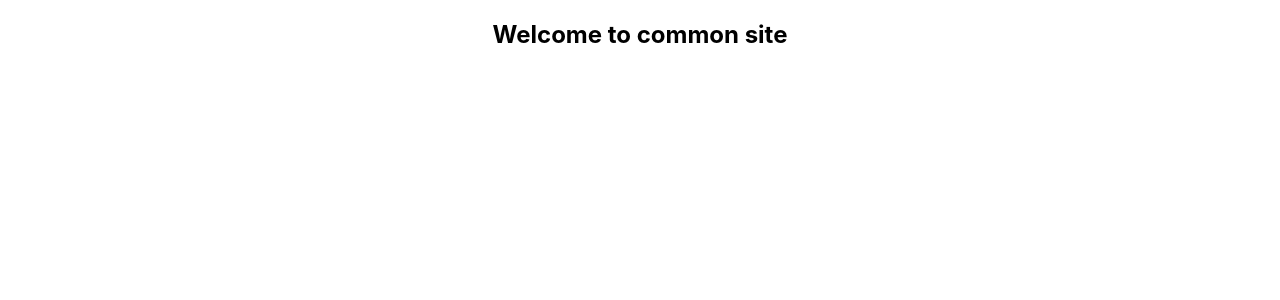
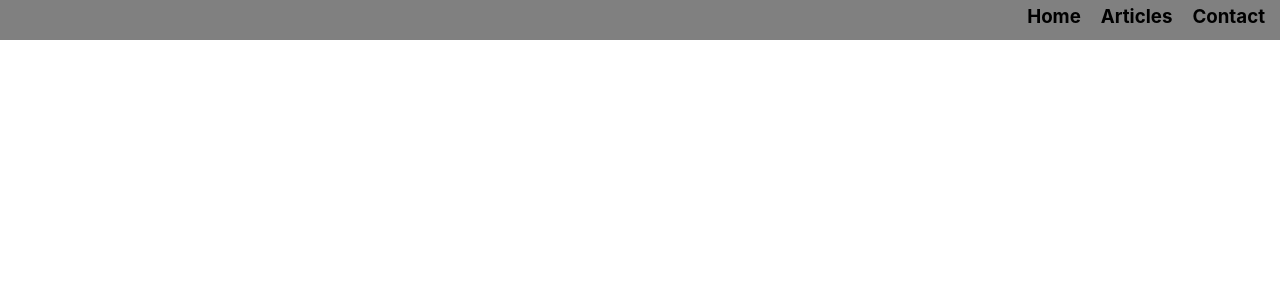
Before and after one commit to janitha000/common-site, a React (Create React App) app in the folder front-end/common/: page / in a window 1280 px wide. Shown: the top 300 px of the page. Built offline with nearby package versions, Linux system fonts and the light colour scheme.

Commit message:
Add Header

```diff
--- a/front-end/common/package.json
+++ b/front-end/common/package.json
@@ -8,6 +8,7 @@
     "@testing-library/user-event": "^7.2.1",
     "react": "^16.13.1",
     "react-dom": "^16.13.1",
+    "react-router-dom": "^5.2.0",
     "react-scripts": "3.4.3"
   },
   "scripts": {
--- a/front-end/common/src/App.css
+++ b/front-end/common/src/App.css
@@ -1,38 +1,3 @@
-.App {
-  text-align: center;
+* {
+  margin: 0px;
 }
-
-.App-logo {
-  height: 40vmin;
-  pointer-events: none;
-}
-
-@media (prefers-reduced-motion: no-preference) {
-  .App-logo {
-    animation: App-logo-spin infinite 20s linear;
-  }
-}
-
-.App-header {
-  background-color: #282c34;
-  min-height: 100vh;
-  display: flex;
-  flex-direction: column;
-  align-items: center;
-  justify-content: center;
-  font-size: calc(10px + 2vmin);
-  color: white;
-}
-
-.App-link {
-  color: #61dafb;
-}
-
-@keyframes App-logo-spin {
-  from {
-    transform: rotate(0deg);
-  }
-  to {
-    transform: rotate(360deg);
-  }
-}
--- a/front-end/common/src/App.js
+++ b/front-end/common/src/App.js
@@ -1,11 +1,21 @@
 import React from 'react';
 import './App.css';
+import {
+  BrowserRouter as Router,
+  Route,
+  Switch,
+} from 'react-router-dom';
 
-function App() {
+import Header from './Header/Header'
+
+const App = () => {
   return (
-    <div className="App">
-      <h2>Welcome to common site</h2>
-    </div>
+    <Router>
+      <div className="App">
+        <Header />
+      </div>
+    </Router>
+
   );
 }
 
--- /dev/null
+++ b/front-end/common/src/Header/Header.css
@@ -0,0 +1,31 @@
+.header{
+    position: fixed;
+    top:0;
+    display: flex;
+    justify-content: space-between;
+    width: 100%;
+    padding: 5px;
+    height: 30px;
+    z-index: 1;
+    background-color: grey;
+}
+
+.header__left{
+    display: flex;
+}
+
+.header__right{
+    display: flex;
+}
+.header__item {
+    margin-right: 20px;
+    cursor: pointer;
+    border-radius: 5px;
+    transition-timing-function: 'ease-in';
+    transition: all 200ms;
+}
+
+.header__item > a {
+    text-decoration: none;
+    color: black;
+}
--- /dev/null
+++ b/front-end/common/src/Header/Header.js
@@ -0,0 +1,38 @@
+import React, { useEffect, useState } from 'react'
+import { Link } from 'react-router-dom'
+import './Header.css'
+
+const Header = () => {
+    const [show, handleShow] = useState(false)
+
+    useEffect(() => {
+        window.addEventListener('scroll', () => {
+            if (window.scrollY > 100) {
+                handleShow(true)
+            } else {
+                handleShow(false)
+            }
+        });
+        return () => {
+            window.removeEventListener('scroll')
+        }
+    }, [])
+
+    return (
+        <div className={`header ${show && 'header__black'}`}>
+            <div className="header__left">
+
+            </div>
+            <div className="header__right">
+                <h3 className="header__item"><Link to='/'>Home</Link></h3>
+                <h3 className="header__item"><Link to='/articles'>Articles</Link></h3>
+                <h3 className="header__item"><Link to='/contact'>Contact</Link></h3>
+            </div>
+
+        </div>
+    )
+}
+
+
+
+export default Header
```
Also changed, not shown: 2 other files (tests, documents, lock files or other folders).
